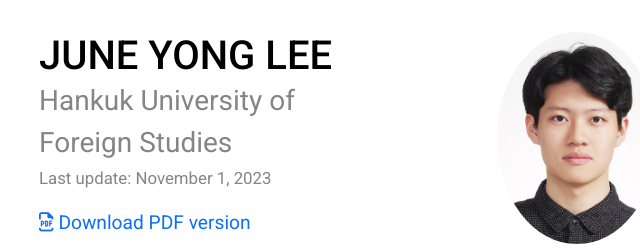
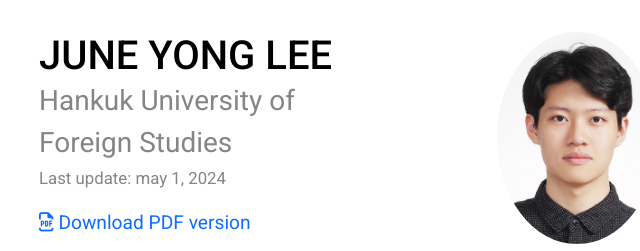
Before and after one commit to yousirong/yousirong_CV, a website: page src/templates/index.html in a window 1280 px wide. Shown: the top 251 px of the page, 63-703 px from the left. Drawn offline with nearby package versions, Linux system fonts and the light colour scheme; files that its build step writes are made by us from their sources; files whose address does not match are found by name.

Commit message:
20240603

```diff
--- a/src/templates/index.html
+++ b/src/templates/index.html
@@ -24,7 +24,7 @@
                 </div>
                 <div>
                     <p>
-                        <time datetime="" class="small">Last update: November 1, 2023</time>
+                        <time datetime="" class="small">Last update: may 1, 2024</time>
                     </p>
                     <p>
                         <span class="screen"><a href="leejuneyong._cv.pdf"><i class="far fa-file-pdf"></i>Download PDF version</a></span>
```
